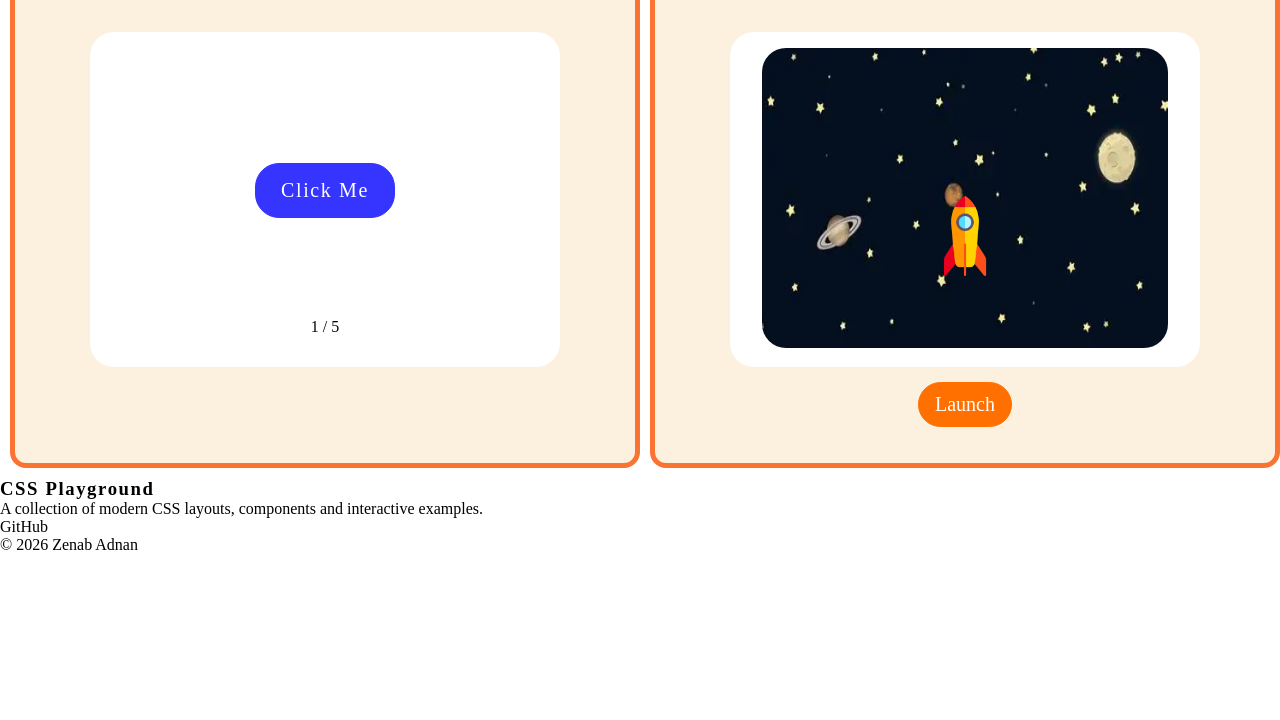
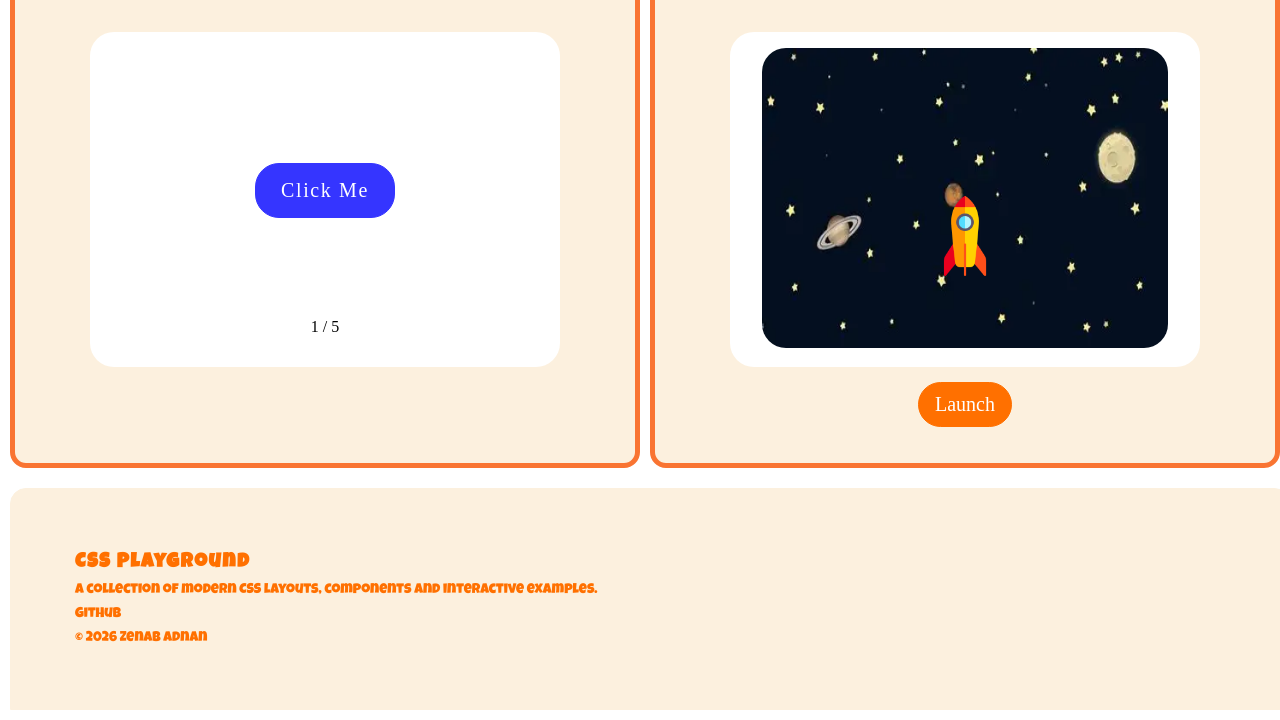
Before and after one commit to zenabadnan10-ops/CSS-Playground, a website built with Vite: page index.html in a window 1280 px wide. Shown: the part 1984-2704 px from the top of the page. Before the commit the page ends 2538 px from the top, so only its background shows below. Built offline with nearby package versions, Linux system fonts and the light colour scheme; files whose address does not match are found by name; a web font is replaced by a local one.

Commit message:
add css for footer

```diff
--- /dev/null
+++ b/src/css/footer.css
@@ -0,0 +1,23 @@
+/* eslint-disable css/no-invalid-properties */
+footer {
+    background-color: var(--muted-text-color);
+    padding: var(--extra-large-spacing);
+    width: 100%;
+    border: 1px solid var(--muted-text-color);
+    border-top-left-radius: var(--medium-radius);
+    border-top-right-radius: var(--medium-radius);
+    margin: 10px;
+    display: flex;
+    flex-direction: column;
+    gap: 10px;
+}
+
+#footer-title, #footer-text, #github-link, #end-text {
+    color: var(--primary-color);
+    font-family: var(--heading-font);
+    font-size: var(--large-text);
+}
+
+#footer-text, #github-link, #end-text {
+    font-size: var(--small-text);
+}
--- a/src/css/style.css
+++ b/src/css/style.css
@@ -12,3 +12,4 @@
 @import "./flex.css";
 @import "./button.css";
 @import "./animation.css";
+@import "./footer.css";
```
